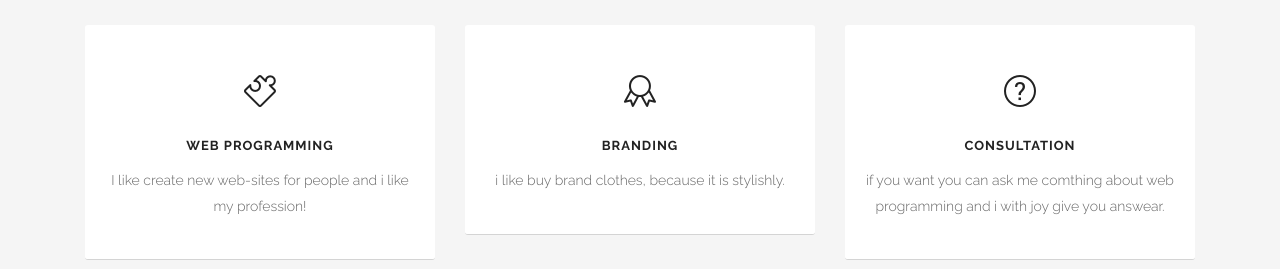
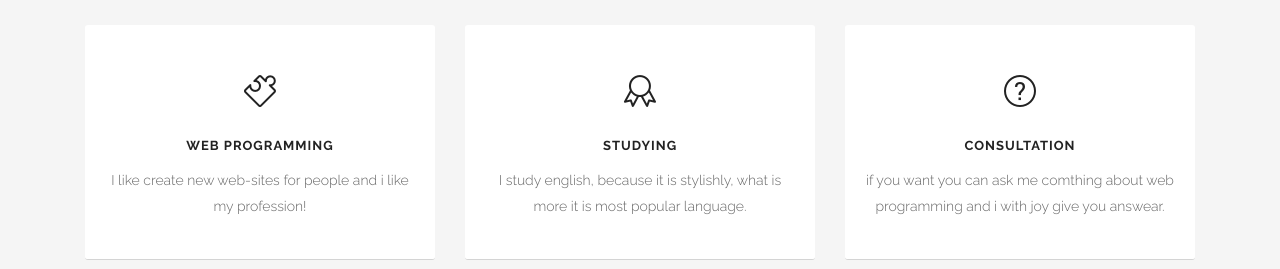
Before and after one commit to Sasha1607/frontend, a plain HTML site: page index.html in a window 1280 px wide. Shown: the part 1200-1469 px from the top of the page. Drawn offline with Linux system fonts and the light colour scheme.

Commit message:
web change

```diff
--- a/index.html
+++ b/index.html
@@ -149,9 +149,9 @@
 							<span class="icon-badge"></span>
 						</div>
 						<div class="iconbox-text">
-							<h3 class="iconbox-title">Branding</h3>
+							<h3 class="iconbox-title">Studying</h3>
 							<div class="iconbox-desc">
-								i like buy brand clothes, because it is stylishly.
+								I study english, because it is stylishly, what is more it is most popular language.
 							</div>
 						</div>
 					</div>
```
